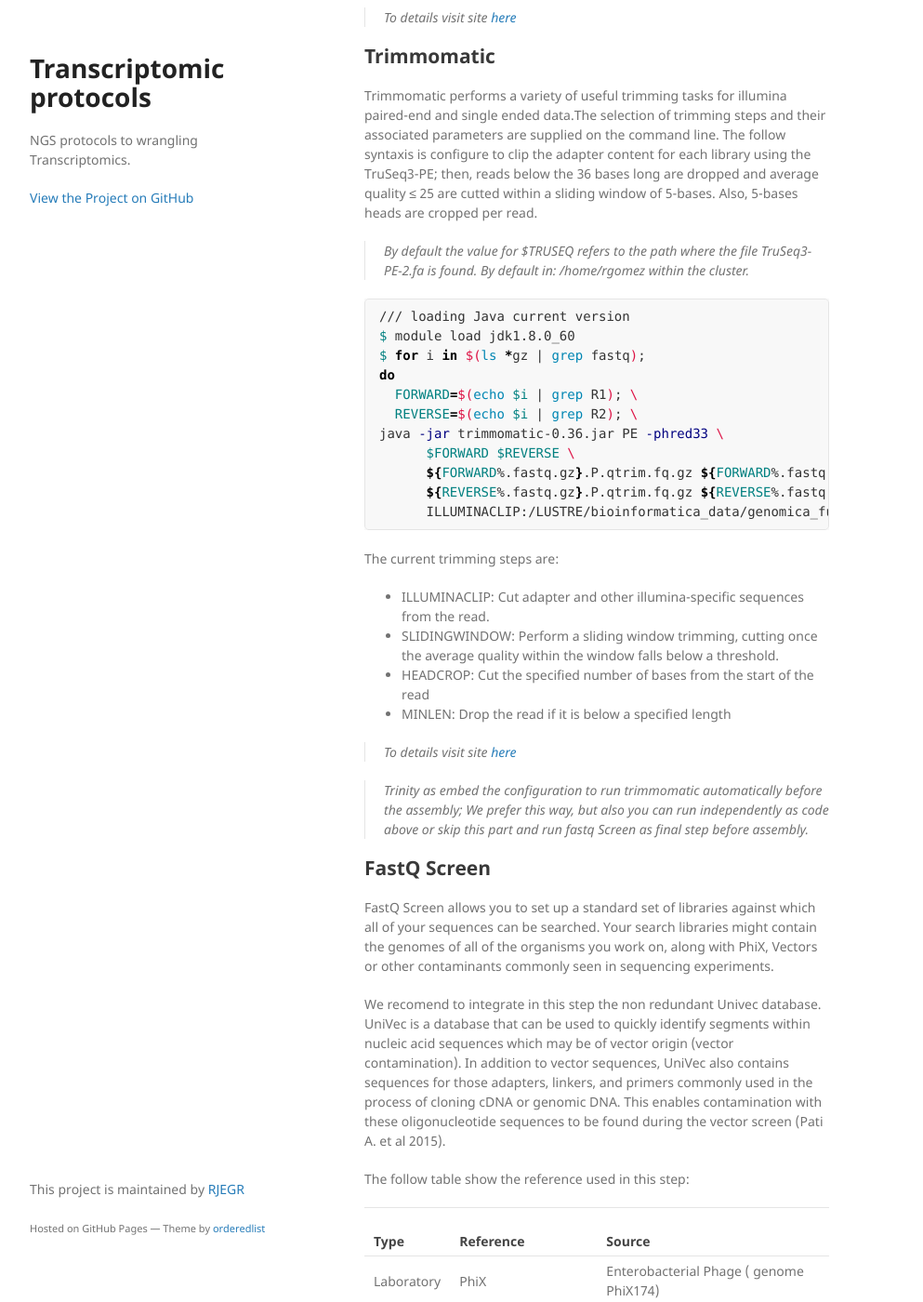
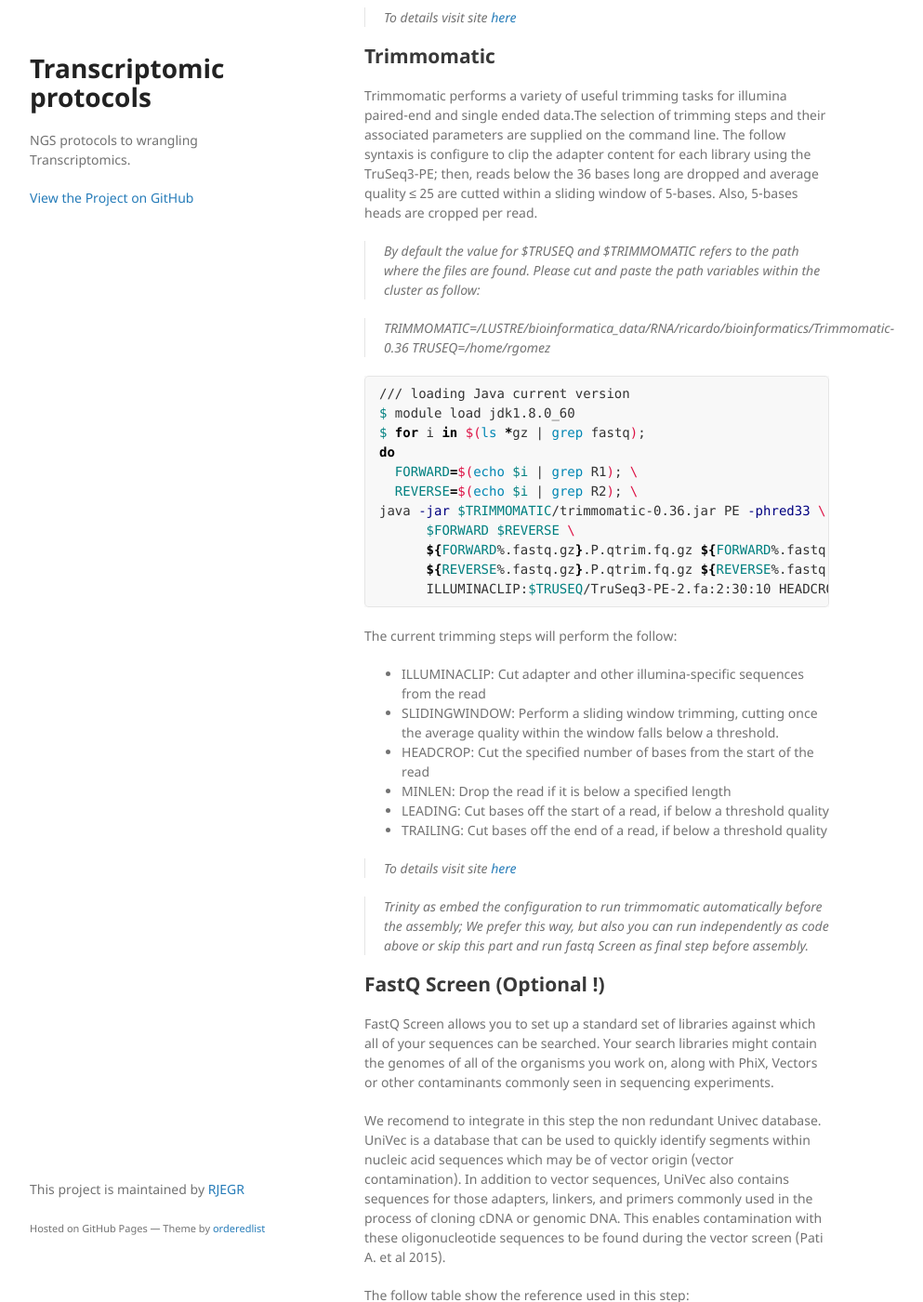
Before and after one commit to RJEGR/Transcriptomics, a Jekyll site: the page built from markdown/Processing.md, in a window 1280 px wide and 1400 px high, scrolled down 1268 px. Shown: the whole window at 93% size, without its empty margins (178-1171 px from the left). Built offline with Jekyll 4.4.1, drawn with Linux system fonts in a browser that asks for light colours.

Commit message:
Friday
good!

````diff
--- a/markdown/Processing.md
+++ b/markdown/Processing.md
@@ -52,7 +52,10 @@ A complete example report coud be visualized in the next file [multiqc.html](../
 
 Trimmomatic performs a variety of useful trimming tasks for illumina paired-end and single ended data.The selection of trimming steps and their associated parameters are supplied on the command line. The follow syntaxis is configure to clip the adapter content for each library using the TruSeq3-PE; then, reads below the 36 bases long are dropped and average quality ≤ 25 are cutted within a sliding window of 5-bases. Also, 5-bases heads are cropped per read.
 
-> By default the value for $TRUSEQ refers to the path where the file TruSeq3-PE-2.fa is found. By default in: /home/rgomez within the cluster.
+> By default the value for $TRUSEQ and $TRIMMOMATIC refers to the path where the files are found. Please cut and paste the path variables within the cluster as follow:
+
+> TRIMMOMATIC=/LUSTRE/bioinformatica_data/RNA/ricardo/bioinformatics/Trimmomatic-0.36
+TRUSEQ=/home/rgomez
 
 ```shell
 /// loading Java current version
@@ -61,25 +64,27 @@ $ for i in $(ls *gz | grep fastq);
 do
   FORWARD=$(echo $i | grep R1); \
   REVERSE=$(echo $i | grep R2); \
-java -jar trimmomatic-0.36.jar PE -phred33 \
+java -jar $TRIMMOMATIC/trimmomatic-0.36.jar PE -phred33 \
       $FORWARD $REVERSE \
       ${FORWARD%.fastq.gz}.P.qtrim.fq.gz ${FORWARD%.fastq.gz}.UP.qtrim.fq.gz \
       ${REVERSE%.fastq.gz}.P.qtrim.fq.gz ${REVERSE%.fastq.gz}.UP.qtrim.fq.gz \
-      ILLUMINACLIP:/LUSTRE/bioinformatica_data/genomica_funcional/rgomez/oyster-rawdata/trimmomatic/TruSeq3-PE-2.fa:2:30:10 HEADCROP:5 SLIDINGWINDOW:5:25 MINLEN:36
+      ILLUMINACLIP:$TRUSEQ/TruSeq3-PE-2.fa:2:30:10 HEADCROP:5 SLIDINGWINDOW:4:15 MINLEN:36 LEADING:5 TRAILING:5
 ```
 
-The current trimming steps are:
+The current trimming steps will perform the follow:
 
-* ILLUMINACLIP: Cut adapter and other illumina-specific sequences from the read.
+* ILLUMINACLIP: Cut adapter and other illumina-specific sequences from the read
 * SLIDINGWINDOW: Perform a sliding window trimming, cutting once the average quality within the window falls below a threshold.
 * HEADCROP: Cut the specified number of bases from the start of the read
 * MINLEN: Drop the read if it is below a specified length
+* LEADING: Cut bases off the start of a read, if below a threshold quality
+* TRAILING: Cut bases off the end of a read, if below a threshold quality
 
 > To details visit site [here](http://www.usadellab.org/cms/?page=trimmomatic)
 
 > Trinity as embed the configuration to run trimmomatic automatically before the assembly; We prefer this way, but also you can run independently as code above or skip this part and run fastq Screen as final step before assembly.
 
-## [](#header-2) FastQ Screen
+## [](#header-2) FastQ Screen (Optional !)
 
 FastQ Screen allows you to set up a standard set of libraries against which all of your sequences can be searched. Your search libraries might contain the genomes of all of the organisms you work on, along with PhiX, Vectors or other contaminants commonly seen in sequencing experiments.
 
````
Also changed, not shown: README.md.
